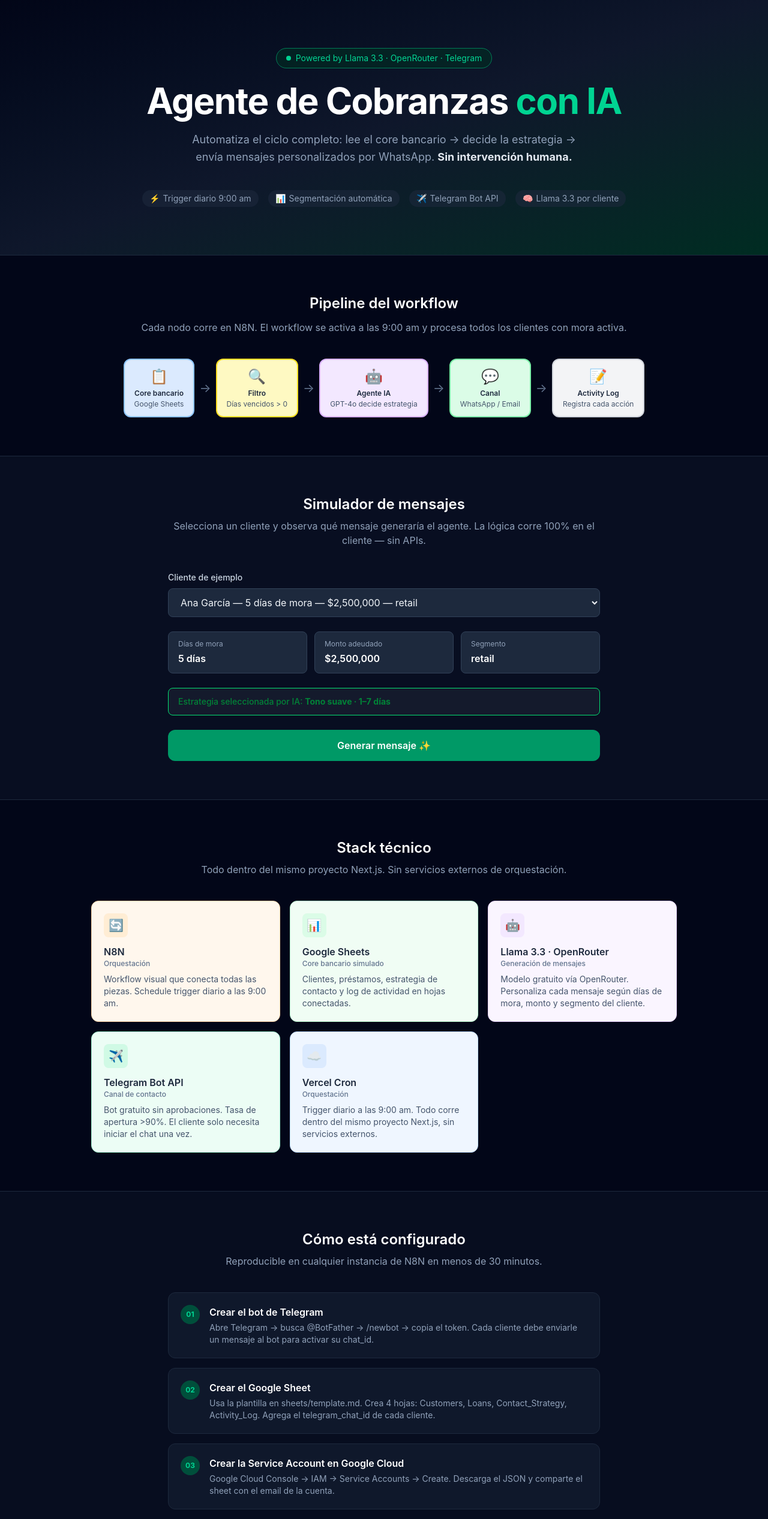
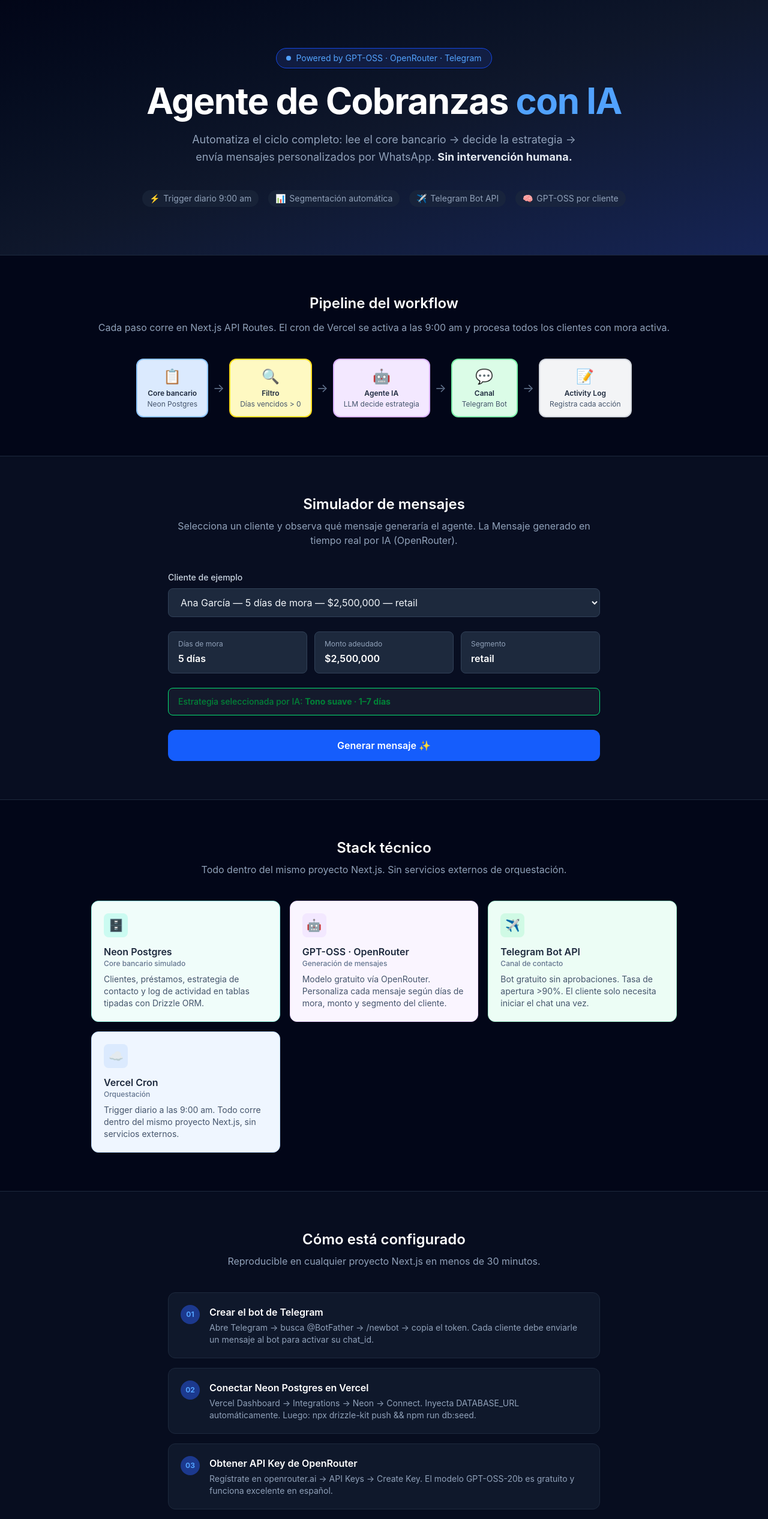
Before and after one commit to mdeasis27/agente-cobranzas, a Next.js app: page / in a window 1280 px wide. Shown: the top 2533 px of the page at 60% size. Built offline with nearby package versions, Linux system fonts and the light colour scheme.

Commit message:
fix: update LLM to gpt-oss-20b, remove n8n/sheets refs, align colors to brand blue

```diff
--- a/app/api/demo/route.ts
+++ b/app/api/demo/route.ts
@@ -88,13 +88,13 @@ export async function POST(req: NextRequest) {
     apiKey,
     baseURL: "https://openrouter.ai/api/v1",
     defaultHeaders: {
-      "HTTP-Referer": "https://agente-cobranzas.vercel.app",
+      "HTTP-Referer": "https://agente-cobranzas-theta.vercel.app",
       "X-Title": "Agente de Cobranzas — Demo",
     },
   });
 
   const completion = await openai.chat.completions.create({
-    model: "meta-llama/llama-3.3-70b-instruct:free",
+    model: "openai/gpt-oss-20b:free",
     max_tokens: 200,
     messages: [
       {
--- a/app/page.tsx
+++ b/app/page.tsx
@@ -32,24 +32,16 @@ const DEMO_CLIENTS = [
 
 const STACK = [
   {
-    icon: "🔄",
-    name: "N8N",
-    role: "Orquestación",
-    desc: "Workflow visual que conecta todas las piezas. Schedule trigger diario a las 9:00 am.",
-    color: "bg-orange-50 border-orange-200",
-    iconBg: "bg-orange-100",
-  },
-  {
-    icon: "📊",
-    name: "Google Sheets",
+    icon: "🗄️",
+    name: "Neon Postgres",
     role: "Core bancario simulado",
-    desc: "Clientes, préstamos, estrategia de contacto y log de actividad en hojas conectadas.",
-    color: "bg-green-50 border-green-200",
-    iconBg: "bg-green-100",
+    desc: "Clientes, préstamos, estrategia de contacto y log de actividad en tablas tipadas con Drizzle ORM.",
+    color: "bg-teal-50 border-teal-200",
+    iconBg: "bg-teal-100",
   },
   {
     icon: "🤖",
-    name: "Llama 3.3 · OpenRouter",
+    name: "GPT-OSS · OpenRouter",
     role: "Generación de mensajes",
     desc: "Modelo gratuito vía OpenRouter. Personaliza cada mensaje según días de mora, monto y segmento del cliente.",
     color: "bg-purple-50 border-purple-200",
@@ -77,7 +69,7 @@ const PIPELINE_NODES = [
   {
     icon: "📋",
     name: "Core bancario",
-    desc: "Google Sheets",
+    desc: "Neon Postgres",
     bg: "bg-blue-100",
     border: "border-blue-300",
   },
@@ -91,14 +83,14 @@ const PIPELINE_NODES = [
   {
     icon: "🤖",
     name: "Agente IA",
-    desc: "GPT-4o decide estrategia",
+    desc: "LLM decide estrategia",
     bg: "bg-purple-100",
     border: "border-purple-300",
   },
   {
     icon: "💬",
     name: "Canal",
-    desc: "WhatsApp / Email",
+    desc: "Telegram Bot",
     bg: "bg-green-100",
     border: "border-green-300",
   },
@@ -179,17 +171,17 @@ export default function Home() {
   return (
     <main className="min-h-screen bg-slate-950 text-slate-100">
       {/* ── HERO ─────────────────────────────── */}
-      <section className="relative overflow-hidden border-b border-slate-800 bg-gradient-to-br from-slate-950 via-slate-900 to-emerald-950">
+      <section className="relative overflow-hidden border-b border-slate-800 bg-gradient-to-br from-slate-950 via-slate-900 to-blue-950">
         <div className="mx-auto max-w-5xl px-6 py-20 text-center">
           {/* Badge */}
-          <div className="mb-6 inline-flex items-center gap-2 rounded-full border border-emerald-700 bg-emerald-950/60 px-4 py-1.5 text-sm text-emerald-400">
-            <span className="h-2 w-2 animate-pulse rounded-full bg-emerald-400" />
-            Powered by Llama 3.3 · OpenRouter · Telegram
+          <div className="mb-6 inline-flex items-center gap-2 rounded-full border border-blue-700 bg-blue-950/60 px-4 py-1.5 text-sm text-blue-400">
+            <span className="h-2 w-2 animate-pulse rounded-full bg-blue-400" />
+            Powered by GPT-OSS · OpenRouter · Telegram
           </div>
 
           <h1 className="mb-5 text-5xl font-bold tracking-tight text-white md:text-6xl">
             Agente de Cobranzas{" "}
-            <span className="text-emerald-400">con IA</span>
+            <span className="text-blue-400">con IA</span>
           </h1>
 
           <p className="mx-auto max-w-2xl text-lg leading-relaxed text-slate-400">
@@ -203,7 +195,7 @@ export default function Home() {
               { icon: "⚡", text: "Trigger diario 9:00 am" },
               { icon: "📊", text: "Segmentación automática" },
               { icon: "✈️", text: "Telegram Bot API" },
-              { icon: "🧠", text: "Llama 3.3 por cliente" },
+              { icon: "🧠", text: "GPT-OSS por cliente" },
             ].map((item) => (
               <div
                 key={item.text}
@@ -223,8 +215,8 @@ export default function Home() {
           Pipeline del workflow
         </h2>
         <p className="mb-10 text-center text-slate-400">
-          Cada nodo corre en N8N. El workflow se activa a las 9:00 am y procesa
-          todos los clientes con mora activa.
+          Cada paso corre en Next.js API Routes. El cron de Vercel se activa a las 9:00 am
+          y procesa todos los clientes con mora activa.
         </p>
 
         <div className="flex flex-wrap items-center justify-center gap-2">
@@ -256,7 +248,7 @@ export default function Home() {
           </h2>
           <p className="mb-10 text-center text-slate-400">
             Selecciona un cliente y observa qué mensaje generaría el agente. La
-            lógica corre 100% en el cliente — sin APIs.
+            Mensaje generado en tiempo real por IA (OpenRouter).
           </p>
 
           {/* Selector */}
@@ -270,7 +262,7 @@ export default function Home() {
                 setSelectedId(e.target.value);
                 setMessage(null);
               }}
-              className="w-full rounded-lg border border-slate-700 bg-slate-800 px-4 py-3 text-slate-100 focus:border-emerald-500 focus:outline-none focus:ring-1 focus:ring-emerald-500"
+              className="w-full rounded-lg border border-slate-700 bg-slate-800 px-4 py-3 text-slate-100 focus:border-blue-500 focus:outline-none focus:ring-1 focus:ring-blue-500"
             >
               {DEMO_CLIENTS.map((c) => (
                 <option key={c.id} value={c.id}>
@@ -309,12 +301,12 @@ export default function Home() {
           <button
             onClick={handleGenerate}
             disabled={generating}
-            className="w-full rounded-xl bg-emerald-600 px-6 py-3.5 text-base font-semibold text-white transition-all hover:bg-emerald-500 active:scale-95 disabled:cursor-not-allowed disabled:opacity-60"
+            className="w-full rounded-xl bg-blue-600 px-6 py-3.5 text-base font-semibold text-white transition-all hover:bg-blue-500 active:scale-95 disabled:cursor-not-allowed disabled:opacity-60"
           >
             {generating ? (
               <span className="flex items-center justify-center gap-2">
                 <span className="h-4 w-4 animate-spin rounded-full border-2 border-white border-t-transparent" />
-                Generando con Llama 3.3…
+                Generando con GPT-OSS…
               </span>
             ) : (
               "Generar mensaje ✨"
@@ -332,9 +324,9 @@ export default function Home() {
           {message && (
             <div className="mt-8">
               <div className="mb-3 flex items-center justify-center gap-2">
-                <span className="h-2 w-2 rounded-full bg-emerald-400 animate-pulse" />
-                <p className="text-xs uppercase tracking-wide text-emerald-400 font-medium">
-                  Generado en vivo con Llama 3.3 — Preview Telegram
+                <span className="h-2 w-2 rounded-full bg-blue-400 animate-pulse" />
+                <p className="text-xs uppercase tracking-wide text-blue-400 font-medium">
+                  Generado en vivo con GPT-OSS — Preview Telegram
                 </p>
               </div>
               <div className="rounded-xl overflow-hidden shadow-2xl">
@@ -380,7 +372,7 @@ export default function Home() {
                 </div>
               </div>
               <p className="mt-3 text-center text-xs text-slate-500">
-                Datos ficticios. En producción el agente lee Google Sheets y envía a Telegram real.
+                Datos ficticios. En producción el agente lee Neon Postgres y envía a Telegram real.
               </p>
             </div>
           )}
@@ -422,7 +414,7 @@ export default function Home() {
             Cómo está configurado
           </h2>
           <p className="mb-10 text-center text-slate-400">
-            Reproducible en cualquier instancia de N8N en menos de 30 minutos.
+            Reproducible en cualquier proyecto Next.js en menos de 30 minutos.
           </p>
 
           <div className="space-y-4">
@@ -435,34 +427,34 @@ export default function Home() {
               },
               {
                 step: "02",
-                title: "Crear el Google Sheet",
+                title: "Conectar Neon Postgres en Vercel",
                 detail:
-                  "Usa la plantilla en sheets/template.md. Crea 4 hojas: Customers, Loans, Contact_Strategy, Activity_Log. Agrega el telegram_chat_id de cada cliente.",
+                  "Vercel Dashboard → Integrations → Neon → Connect. Inyecta DATABASE_URL automáticamente. Luego: npx drizzle-kit push && npm run db:seed.",
               },
               {
                 step: "03",
-                title: "Crear la Service Account en Google Cloud",
+                title: "Obtener API Key de OpenRouter",
                 detail:
-                  "Google Cloud Console → IAM → Service Accounts → Create. Descarga el JSON y comparte el sheet con el email de la cuenta.",
+                  "Regístrate en openrouter.ai → API Keys → Create Key. El modelo GPT-OSS-20b es gratuito y funciona excelente en español.",
               },
               {
                 step: "04",
-                title: "Obtener API Key de OpenRouter",
+                title: "Crear el bot de Telegram",
                 detail:
-                  "Regístrate en openrouter.ai → API Keys → Create Key. El modelo Llama 3.3-70b es gratuito y funciona excelente en español.",
+                  "Abre Telegram → busca @BotFather → /newbot → copia el token. Cada cliente debe enviarle un mensaje al bot para activar su chat_id.",
               },
               {
                 step: "05",
                 title: "Agregar variables en Vercel y desplegar",
                 detail:
-                  "En Vercel → Settings → Environment Variables: OPENROUTER_API_KEY, TELEGRAM_BOT_TOKEN, GOOGLE_SHEET_ID, GOOGLE_SERVICE_ACCOUNT_JSON, CRON_SECRET.",
+                  "En Vercel → Settings → Environment Variables: OPENROUTER_API_KEY, TELEGRAM_BOT_TOKEN, CRON_SECRET. DATABASE_URL ya fue inyectada por Neon.",
               },
             ].map((item) => (
               <div
                 key={item.step}
                 className="flex gap-4 rounded-xl border border-slate-800 bg-slate-800/40 p-5"
               >
-                <div className="flex h-8 w-8 shrink-0 items-center justify-center rounded-full bg-emerald-900 text-xs font-bold text-emerald-400">
+                <div className="flex h-8 w-8 shrink-0 items-center justify-center rounded-full bg-blue-900 text-xs font-bold text-blue-400">
                   {item.step}
                 </div>
                 <div>
@@ -476,13 +468,12 @@ export default function Home() {
           {/* Variables */}
           <div className="mt-8 rounded-xl border border-slate-700 bg-slate-900 p-5">
             <p className="mb-3 text-xs font-semibold uppercase tracking-wide text-slate-400">
-              Variables de entorno — configuradas en N8N, no en la app
+              Variables de entorno — configuradas en Vercel
             </p>
-            <pre className="overflow-x-auto text-sm text-emerald-400">
+            <pre className="overflow-x-auto text-sm text-blue-400">
               <code>{`OPENROUTER_API_KEY=     # openrouter.ai → API Keys
 TELEGRAM_BOT_TOKEN=    # @BotFather en Telegram
-GOOGLE_SHEET_ID=       # ID del Sheet de producción
-GOOGLE_SERVICE_ACCOUNT_JSON=  # JSON de la Service Account
+DATABASE_URL=          # inyectada por integración Neon en Vercel
 CRON_SECRET=           # openssl rand -base64 32`}</code>
             </pre>
           </div>
@@ -492,11 +483,11 @@ CRON_SECRET=           # openssl rand -base64 32`}</code>
       {/* ── FOOTER ───────────────────────────── */}
       <footer className="border-t border-slate-800 px-6 py-8 text-center text-sm text-slate-500">
         <p>
-          Demo interactiva — el workflow real corre en N8N Cloud · Construido
+          Demo interactiva — el workflow real corre en Next.js + Vercel Cron · Construido
           por{" "}
           <a
             href="https://manueldeasis.com"
-            className="text-emerald-400 hover:underline"
+            className="text-blue-400 hover:underline"
           >
             Manuel De Asís
           </a>
--- a/lib/openai-agent.ts
+++ b/lib/openai-agent.ts
@@ -2,7 +2,7 @@ import OpenAI from "openai";
 
 // OpenRouter es compatible con la API de OpenAI.
 // Modelos gratuitos disponibles en: https://openrouter.ai/models?q=free
-const MODEL = "meta-llama/llama-3.3-70b-instruct:free";
+const MODEL = "openai/gpt-oss-20b:free";
 
 let _client: OpenAI | null = null;
 function getClient() {
```
